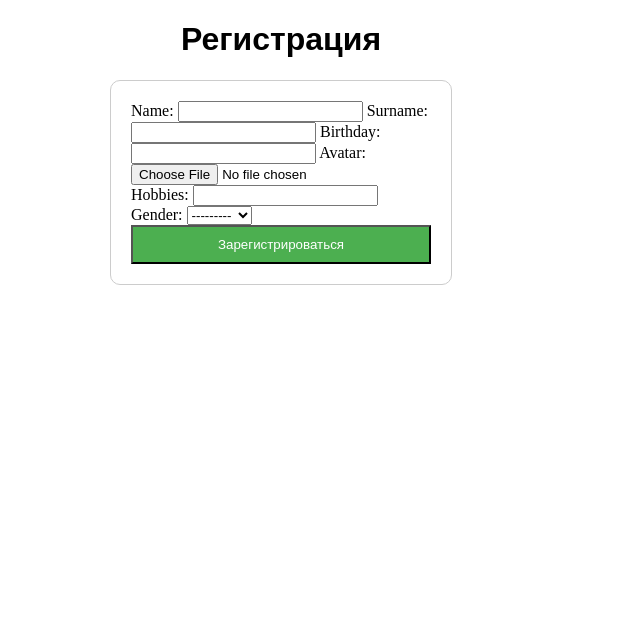
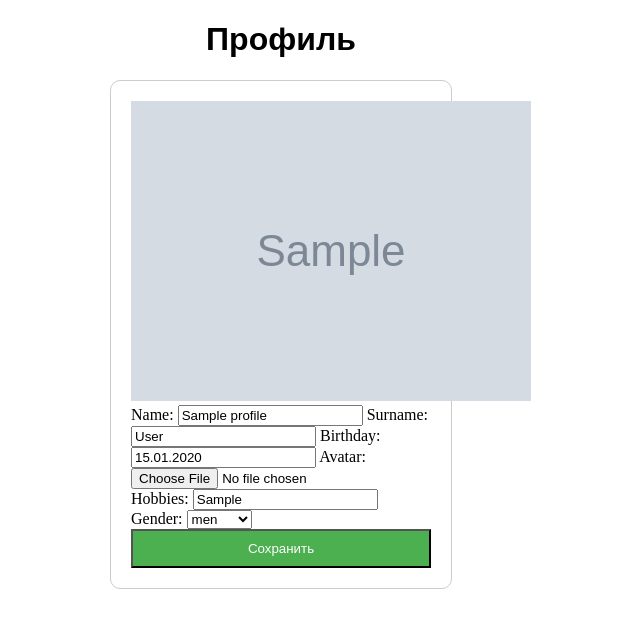
Before and after one commit to eliseius/Django_social_network, a Django app: page /profile/ in a window 1280 px wide. Shown: the top 628 px of the page, without its empty margins (359-999 px from the left). Run offline with Django 4.2, Linux system fonts and the light colour scheme; a user stored in the database is signed in; tables that the repository leaves empty hold one stand-in row (values such as "Sample post"); grey boxes marked "Sample" are stand-in pictures.

Commit message:
Corrected

```diff
--- a/profiles/forms.py
+++ b/profiles/forms.py
@@ -10,3 +10,6 @@ class ProfileForm(forms.ModelForm):
     class Meta:
         model = Profile
         fields = ('name', 'surname', 'birthday', 'avatar', 'hobbies', 'gender')
+
+    def __init__(self, *args, **kwargs):
+        super().__init__(*args, **kwargs)
--- a/profiles/function.py
+++ b/profiles/function.py
@@ -1,19 +1,26 @@
 from django.contrib.auth.models import User
+from django.http import HttpRequest
+from django.db.models.query import QuerySet
+
+from datetime import date
 
 from profiles.models import Profile
 
 
-def update_profile(data:dict[str,str], profile):
-        profile.name = data['name']
-        profile.surname = data['surname']
-        profile.birthday = data.get('birthday')
-        profile.avatar = data.get('avatar')
-        profile.hobbies = data['hobbies']
-        profile.gender = data['gender']
-        profile.save()
+def update_profile(data: dict[str,str], profile: QuerySet[Profile]) -> str:
+    profile.name = data['name']
+    profile.surname = data['surname']
+    profile.hobbies = data['hobbies']
+    profile.gender = data['gender']
+    if data.get('birthday') is not None:
+        profile.birthday = data['birthday']
+    if data.get('avatar') is not None:
+        profile.avatar = data['avatar']
+    profile.save()
+    return 'Профиль обновлен'
 
 
-def create_new_profile(data:dict[str,str], email:str):
+def create_new_profile(data: dict[str,str], username: str) -> str:
     new_profile = Profile.objects.create(
         name=data['name'],
         surname=data['surname'],
@@ -21,5 +28,22 @@ def create_new_profile(data:dict[str,str], email:str):
         avatar=data.get('avatar'),
         hobbies=data['hobbies'],
         gender=data['gender'],
-        user=User.objects.filter(email=email).first()
+        user=User.objects.filter(username=username).first()
     )
+    return 'Профиль создан'
+
+
+def get_profile_user(request: HttpRequest) -> QuerySet[Profile]:
+    profile = Profile.objects.filter(user__username=request.user.username).first()
+    return profile
+
+
+def get_initail_form_values(profile) -> dict[str,(str|date)] | None:
+    initail_values = {
+        'name': profile.name,
+        'surname': profile.surname,
+        'birthday': profile.birthday,
+        'hobbies': profile.hobbies,
+        'gender': profile.gender,
+    }
+    return initail_values
--- a/profiles/models.py
+++ b/profiles/models.py
@@ -1,6 +1,10 @@
 from django.db import models
 
 from django.contrib.auth.models import User
+
+
+def user_directory_path(instance, filename):
+    return "user_{0}/{1}".format(instance.user.id, filename)
 
 
 class Profile(models.Model):
@@ -11,7 +15,7 @@ class Profile(models.Model):
     name = models.CharField(max_length=30)
     surname = models.CharField(max_length=30)
     birthday = models.DateField(blank=True, null=True)
-    avatar = models.ImageField(upload_to='images/', blank=True)
+    avatar = models.ImageField(upload_to=user_directory_path, blank=True)
     hobbies = models.CharField(max_length=250)
     gender = models.CharField(max_length=1, choices=[('m', 'men'), ('w', 'women'), ('o', 'other')])
     created_at = models.DateTimeField(auto_now_add=True)
--- a/profiles/templates/profile.html
+++ b/profiles/templates/profile.html
@@ -7,11 +7,13 @@
     <body>
         <h1 style="font-family: Arial; text-align: center;">Профиль</h1>
 
-        <form style="width: 300px; margin: auto; border: 1px solid #ccc; padding: 20px; border-radius: 10px;" method="post">
+        <form style="width: 300px; margin: auto; border: 1px solid #ccc; padding: 20px; border-radius: 10px;" method="post" enctype="multipart/form-data">
             {% csrf_token %}
+            {% if profile.avatar %}
+                <img src="{{ profile.avatar.url }}" alt="connect" style="max-height:300px">
+            {% endif %}
             {{ form }}
             <input type="submit" value="Сохранить" style="background-color: #4CAF50; color: white; padding: 10px; width: 100%;">
         </form>
-            <!-- <div id="message" style="color: red; text-align: center; margin-top: 20px;">{{ message }}</div> -->
     </body>
 </html>
--- a/profiles/views/profile.py
+++ b/profiles/views/profile.py
@@ -2,28 +2,28 @@ from django.http import HttpRequest, HttpResponse
 from django.shortcuts import redirect, render
 
 from profiles.forms import ProfileForm
-from profiles.function import create_new_profile, update_profile
-from profiles.models import Profile
+from profiles.function import (create_new_profile, update_profile,
+                               get_profile_user, get_initail_form_values)
 
 
 def show_profile_view(request: HttpRequest) -> HttpResponse:
     if request.user.is_authenticated:
-        email_user = request.user.email
+        username = request.user.username
+        profile = get_profile_user(request)
         if request.method == 'POST':
-            form = ProfileForm(request.POST)
+            form = ProfileForm(request.POST, request.FILES)
             if form.is_valid():
-                user_data = form.cleaned_data
-                profile = Profile.objects.filter(user__email=email_user).first()
+                form.save(commit=False)
                 if profile is None:
-                    create_new_profile(user_data,email_user)
-                    message = 'Профиль создан'
+                    message = create_new_profile(form.cleaned_data, username)
                 else:
-                    update_profile(user_data, profile)
-                    message = 'Профиль обновлен'
+                    message = update_profile(form.cleaned_data, profile)
                 return HttpResponse(message)
         else:
             form = ProfileForm()
+            if profile is not None:
+                initail_values = get_initail_form_values(profile)
+                form = ProfileForm(initail_values)
+            return render(request, 'profile.html', {"form": form, "profile": profile})
     else:
         return redirect('http://127.0.0.1:8000/sign_in/')
-
-    return render(request, 'registration.html', {"form": form,})
--- a/social_network/urls.py
+++ b/social_network/urls.py
@@ -17,16 +17,14 @@ Including another URLconf
 from django.contrib import admin
 from django.urls import path
 
-
 from users.views.authorization import authorization_view
 from profiles.views.profile import show_profile_view
 from users.views.registration import ragistration_view
-
 
 
 urlpatterns = [
     path('admin/', admin.site.urls),
     path('sign_in/', authorization_view),
     path('sign_up/', ragistration_view),
-    path('profile/', show_profile_view)
+    path('profile/', show_profile_view),
 ]
```
Also changed, not shown: 1 other file.
